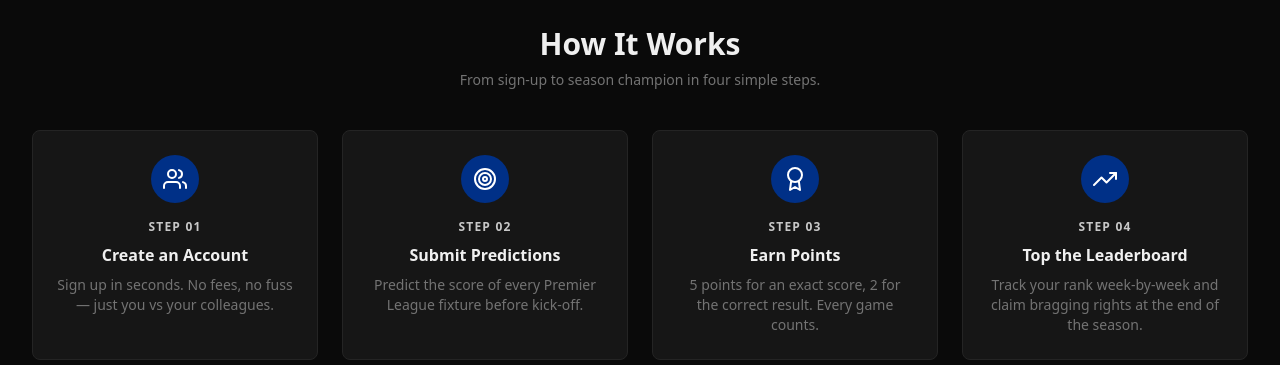
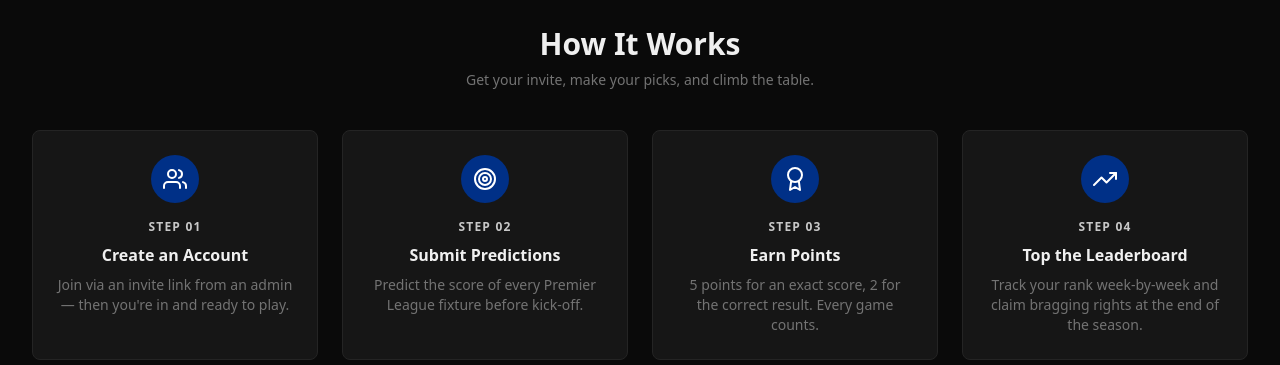
Before and after one commit to joeclarke0/rnli-premierleague-predictor, a React (Vite) app in the folder frontend/: page / in a window 1280 px wide. Shown: the part 757-1122 px from the top of the page. Built offline with nearby package versions, Linux system fonts and the light colour scheme; no server answers.

Commit message:
Update home page copy for invite-only registration

```diff
--- a/frontend/src/pages/Home.jsx
+++ b/frontend/src/pages/Home.jsx
@@ -7,7 +7,7 @@ const HOW_IT_WORKS = [
   {
     step: '01',
     title: 'Create an Account',
-    desc: 'Sign up in seconds. No fees, no fuss — just you vs your colleagues.',
+    desc: 'Join via an invite link from an admin — then you\'re in and ready to play.',
     icon: <FiUsers className="w-6 h-6" />,
   },
   {
@@ -119,7 +119,7 @@ export default function Home() {
         <div className="text-center mb-10">
           <h2 className="text-3xl font-black text-rnli-blue mb-2">How It Works</h2>
           <p className="text-gray-500 max-w-md mx-auto text-sm">
-            From sign-up to season champion in four simple steps.
+            Get your invite, make your picks, and climb the table.
           </p>
         </div>
         <div className="grid sm:grid-cols-2 lg:grid-cols-4 gap-6">
```
